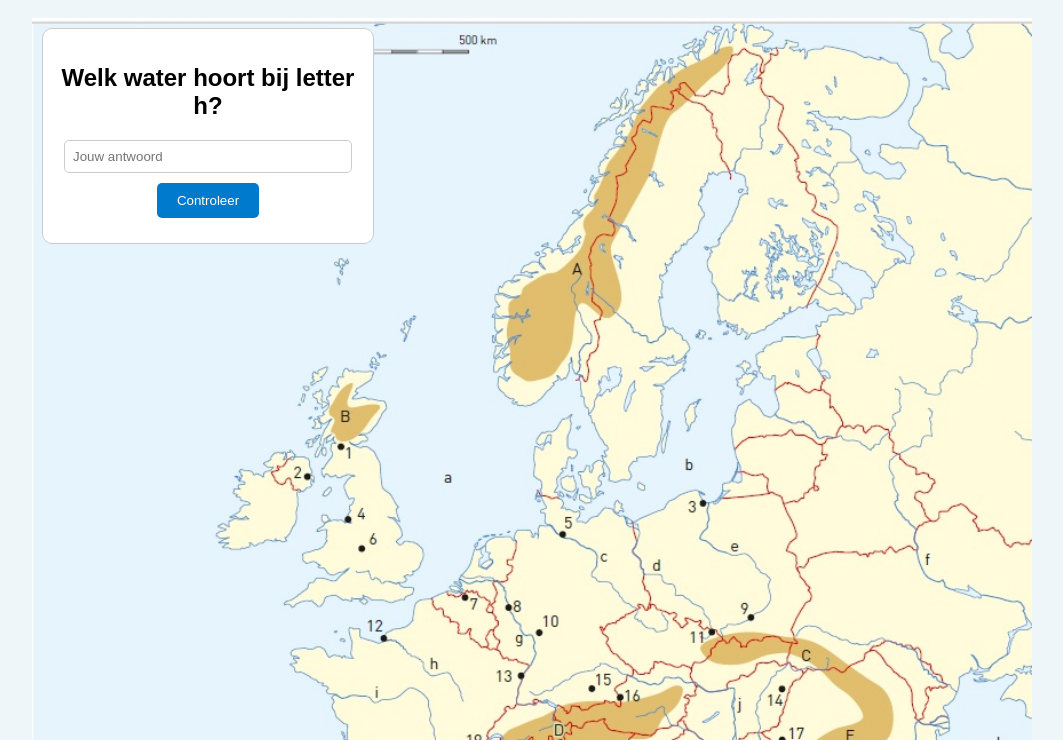
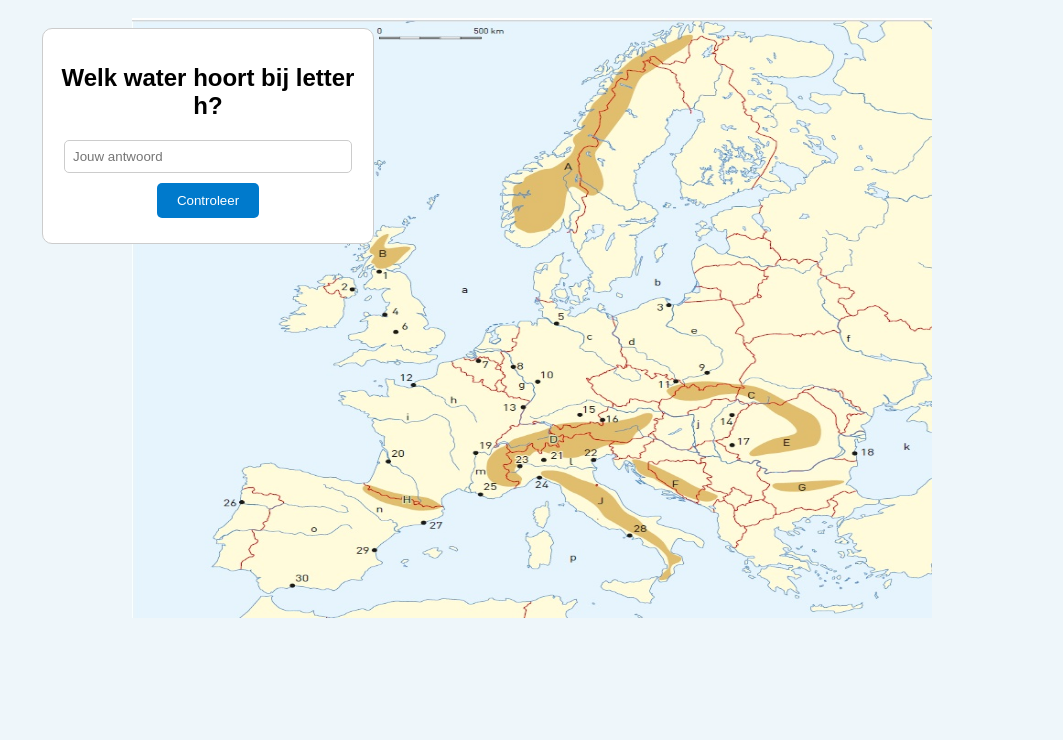
Before and after one commit to DeGoeiste/TopoEU2, a plain HTML site: page index.html in a window 1280 px wide. Shown: the part 60-800 px from the top of the page, without its empty margins (108-1171 px from the left). Drawn offline with Linux system fonts and the light colour scheme.

Commit message:
Add files via upload

```diff
--- a/index.html
+++ b/index.html
@@ -7,7 +7,14 @@
     body { font-family: Arial, sans-serif; background-color: #eef6fa; text-align: center; margin: 0; padding: 0; }
     h1 { margin-top: 20px; }
     .container { max-width: 1000px; margin: 0 auto; position: relative; }
-    img { width: 100%; height: auto; display: block; margin: 0 auto; }
+    img {
+      width: 100%;
+      max-width: 800px;     /* KAART WORDT KLEINER */
+      max-height: 600px;
+      height: auto;
+      display: block;
+      margin: 0 auto;
+    }
     #quiz-box {
       position: absolute;
       top: 10px;
```
